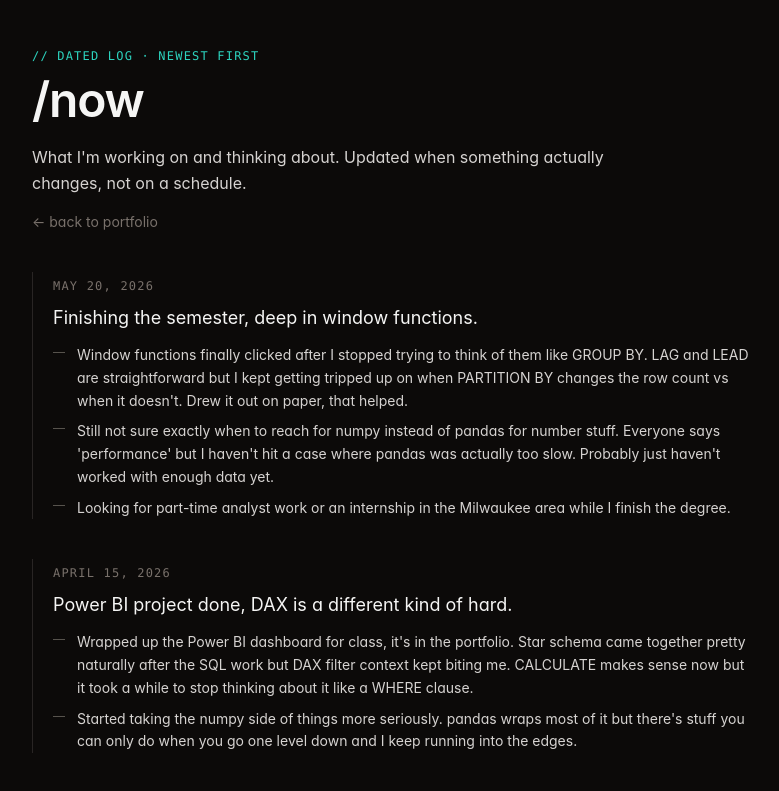
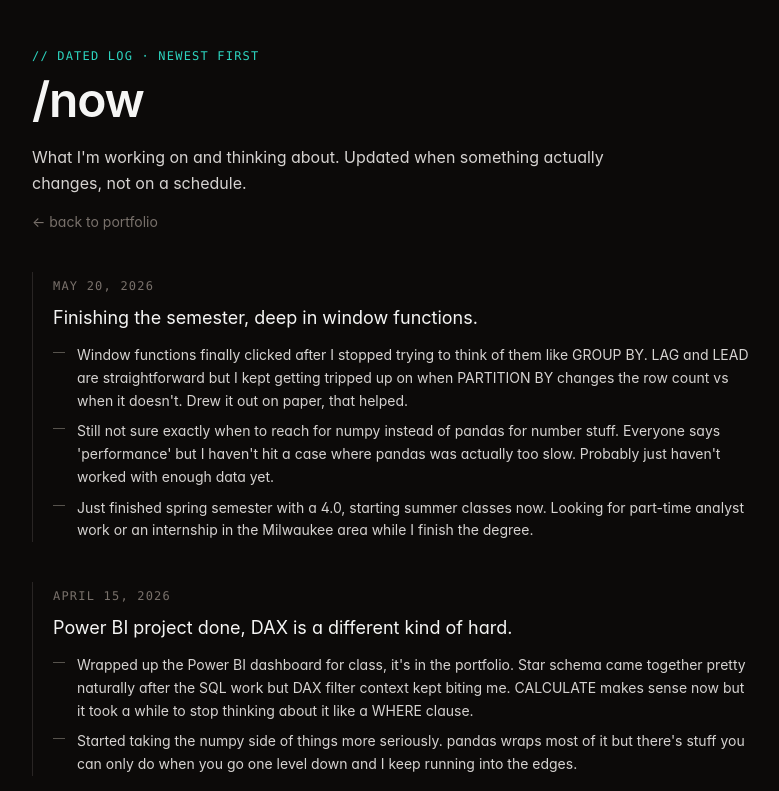
Before and after one commit to Damatnic/damato-portfolio, a Next.js app: page /now in a window 1280 px wide. Shown: the top 791 px of the page, without its empty margins (248-1027 px from the left). Built offline with nearby package versions, Linux system fonts and the light colour scheme.

Commit message:
Add 4.0 spring finish and summer start to /now
Co-Authored-By: Claude Sonnet 4.6 <noreply@anthropic.com>

```diff
--- a/src/data/now.ts
+++ b/src/data/now.ts
@@ -11,7 +11,7 @@ export const nowEntries: NowEntry[] = [
     items: [
       "Window functions finally clicked after I stopped trying to think of them like GROUP BY. LAG and LEAD are straightforward but I kept getting tripped up on when PARTITION BY changes the row count vs when it doesn't. Drew it out on paper, that helped.",
       "Still not sure exactly when to reach for numpy instead of pandas for number stuff. Everyone says 'performance' but I haven't hit a case where pandas was actually too slow. Probably just haven't worked with enough data yet.",
-      "Looking for part-time analyst work or an internship in the Milwaukee area while I finish the degree.",
+      "Just finished spring semester with a 4.0, starting summer classes now. Looking for part-time analyst work or an internship in the Milwaukee area while I finish the degree.",
     ],
   },
   {
```
